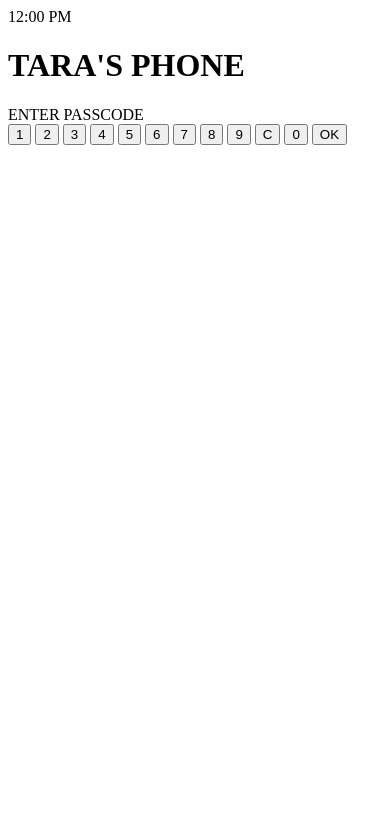
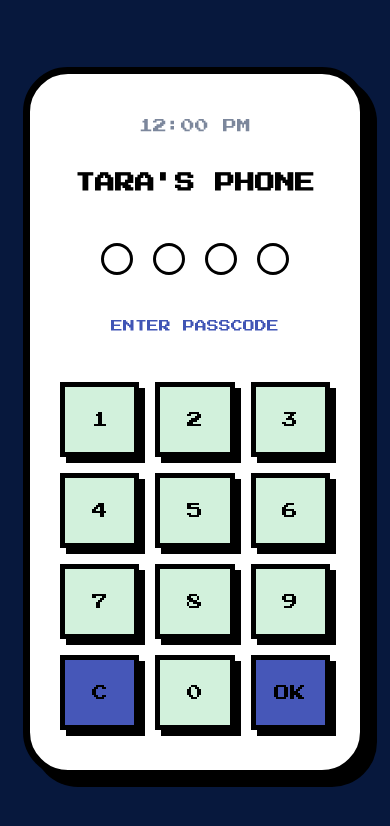
Before and after one commit to tarara06/tara-s-phone, a plain HTML site: page index.html in a window 390 px wide. Drawn offline with Linux system fonts and the light colour scheme.

Commit message:
Update style.css

```diff
--- a/style.css
+++ b/style.css
@@ -1,8 +1,29 @@
+@import url('https://fonts.googleapis.com/css2?family=Press+Start+2P&display=swap');
+
+* {
+    box-sizing: border-box;
+}
+
+body {
+    margin: 0;
+    min-height: 100vh;
+
+    display: flex;
+    justify-content: center;
+    align-items: center;
+
+    /* DARK NAVY BACKGROUND */
+    background: #07183d;
+
+    font-family: 'Press Start 2P', monospace;
+}
+
+
 /* =========================
-   STARGIRL HOME SCREEN
+   PHONE
    ========================= */
 
-.home-screen {
+.phone {
     width: min(82vw, 810px);
     min-height: 900px;
 
@@ -13,60 +34,208 @@
 
     box-shadow: 14px 14px 0 #000000;
 
-    padding: 65px;
+    padding: 65px 65px 55px;
 
     text-align: center;
 }
 
-.home-time {
+
+/* =========================
+   TIME
+   ========================= */
+
+.time {
     color: #7c879c;
+
     font-size: 20px;
+
     margin-bottom: 55px;
 }
 
-.home-screen h1 {
-    color: #07183d;
-    font-size: 38px;
-    margin-bottom: 80px;
+
+/* =========================
+   TITLE
+   ========================= */
+
+h1 {
+    margin: 0 0 65px;
+
+    font-size: 30px;
+
+    color: #000000;
 }
 
-.apps {
-    display: grid;
-    grid-template-columns: repeat(2, 1fr);
-    gap: 35px;
+
+/* =========================
+   PASSCODE DOTS
+   ========================= */
+
+.dots {
+    display: flex;
+    justify-content: center;
+
+    gap: 38px;
+
+    margin-bottom: 60px;
 }
 
-.apps button {
-    height: 180px;
+.dots span {
+    width: 42px;
+    height: 42px;
+
+    border: 4px solid #000000;
+    border-radius: 50%;
+
+    background: #ffffff;
+}
+
+
+/* =========================
+   PASSCODE MESSAGE
+   ========================= */
+
+.message {
+    color: #4055b5;
+
+    font-size: 18px;
+
+    margin-bottom: 70px;
+}
+
+
+/* =========================
+   KEYPAD
+   ========================= */
+
+.keypad {
+    display: grid;
+
+    grid-template-columns: repeat(3, 1fr);
+
+    gap: 25px;
+}
+
+
+/* =========================
+   NUMBER BUTTONS
+   ========================= */
+
+button {
+    height: 105px;
 
     background: #d2f1dc;
 
     border: 7px solid #000000;
+
     box-shadow: 8px 8px 0 #000000;
 
     font-family: 'Press Start 2P', monospace;
-    font-size: 45px;
 
-    display: flex;
-    flex-direction: column;
-    justify-content: center;
-    align-items: center;
+    font-size: 24px;
 
-    gap: 20px;
+    color: #000000;
+
+    cursor: pointer;
+
+    transition: transform 0.08s ease;
 }
 
-.apps button span {
-    font-size: 13px;
+
+/* BUTTON PRESS EFFECT */
+
+button:active {
+    transform: translate(5px, 5px);
+
+    box-shadow: 3px 3px 0 #000000;
 }
 
-.apps button:nth-child(2) {
-    background: #dce4ff;
+
+/* =========================
+   CLEAR BUTTON
+   ========================= */
+
+.clear {
+    background: #4657b8;
 }
 
-.apps button:nth-child(3) {
-    background: #e1e7ff;
+
+/* =========================
+   OK BUTTON
+   ========================= */
+
+.ok {
+    background: #4657b8;
 }
 
-.apps button:nth-child(4) {
-    background: #c9d5ff;
+
+/* =========================
+   MOBILE
+   ========================= */
+
+@media (max-width: 600px) {
+
+    .phone {
+        width: 88vw;
+
+        min-height: auto;
+
+        padding: 45px 30px 40px;
+
+        border-radius: 45px;
+
+        border-width: 7px;
+
+        box-shadow: 10px 10px 0 #000000;
+    }
+
+    .time {
+        font-size: 14px;
+
+        margin-bottom: 40px;
+    }
+
+    h1 {
+        font-size: 20px;
+
+        margin-bottom: 50px;
+    }
+
+    .dots {
+        gap: 20px;
+
+        margin-bottom: 45px;
+    }
+
+    .dots span {
+        width: 32px;
+        height: 32px;
+
+        border-width: 3px;
+    }
+
+    .message {
+        font-size: 12px;
+
+        margin-bottom: 50px;
+    }
+
+    .keypad {
+        gap: 16px;
+    }
+
+    button {
+        height: 75px;
+
+        border-width: 5px;
+
+        box-shadow: 6px 6px 0 #000000;
+
+        font-size: 16px;
+    }
+
+    button:active {
+        transform: translate(4px, 4px);
+
+        box-shadow: 2px 2px 0 #000000;
+    }
 }
```
